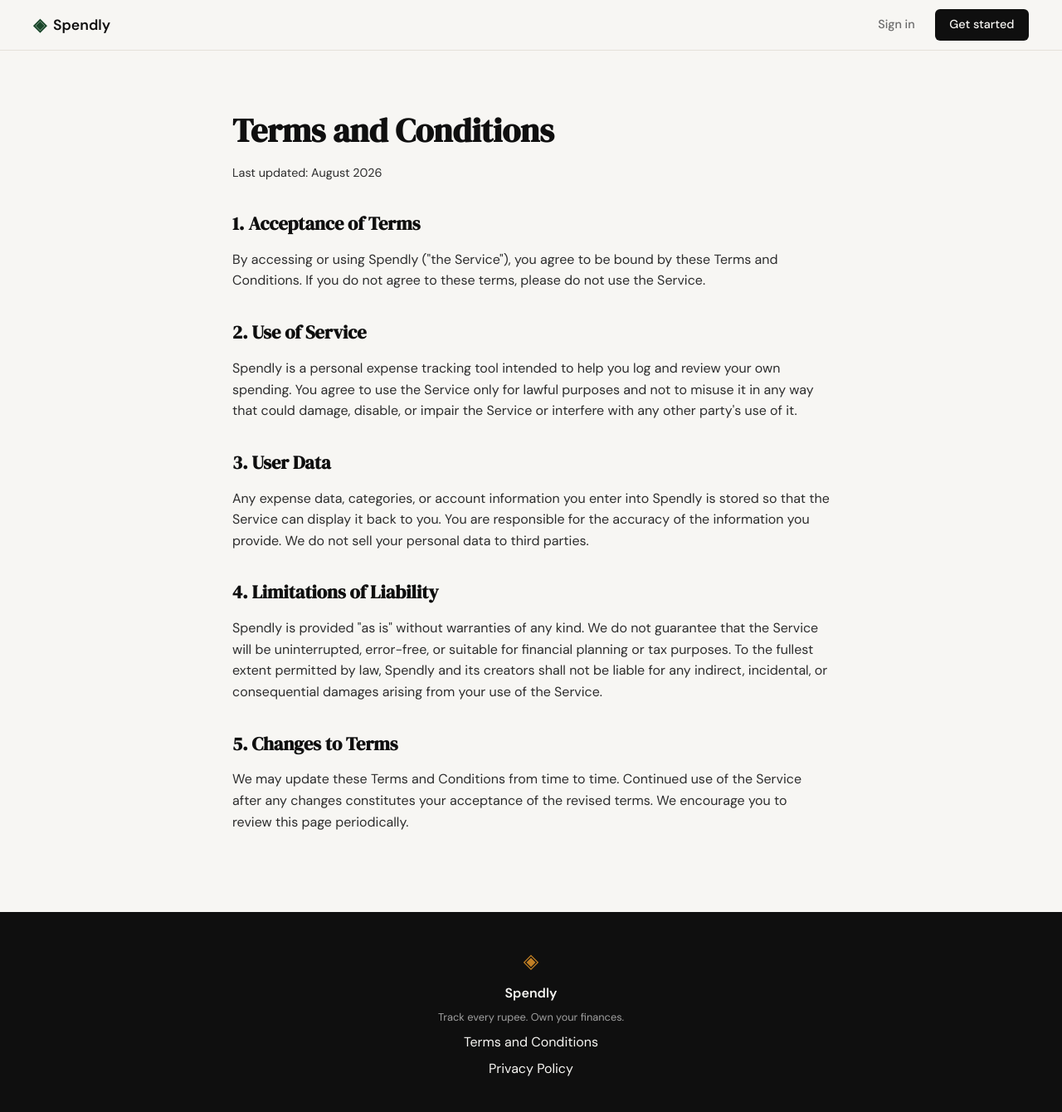
After one commit to rahulRhodes/spendily, a Flask app: page /terms in a window 1280 px wide. The commit adds this page. Shown: the whole page at 83% size. Run offline with Flask 3, Linux system fonts and the light colour scheme.

Commit message:
landing: add terms and conditions page and route

```diff
--- a/app.py
+++ b/app.py
@@ -20,6 +20,11 @@ def register():
 @app.route("/login")
 def login():
     return render_template("login.html")
+
+
+@app.route("/terms")
+def terms():
+    return render_template("terms.html")
 
 
 # ------------------------------------------------------------------ #
--- a/static/css/style.css
+++ b/static/css/style.css
@@ -508,6 +508,43 @@ a { color: inherit; text-decoration: none; }
 }
 
 /* ------------------------------------------------------------------ */
+/* Legal pages                                                        */
+/* ------------------------------------------------------------------ */
+
+.legal {
+    padding: 4rem 2rem 5rem;
+}
+
+.legal-inner {
+    max-width: 720px;
+    margin: 0 auto;
+}
+
+.legal-title {
+    font-family: var(--font-display);
+    font-size: 2.5rem;
+    margin-bottom: 0.5rem;
+}
+
+.legal-updated {
+    color: var(--ink-muted);
+    font-size: 0.9rem;
+    margin-bottom: 2rem;
+}
+
+.legal h2 {
+    font-family: var(--font-display);
+    font-size: 1.4rem;
+    margin-top: 2rem;
+    margin-bottom: 0.75rem;
+}
+
+.legal p {
+    color: var(--ink-soft);
+    margin-bottom: 1rem;
+}
+
+/* ------------------------------------------------------------------ */
 /* Responsive                                                          */
 /* ------------------------------------------------------------------ */
 
--- a/templates/base.html
+++ b/templates/base.html
@@ -34,7 +34,7 @@
             <span class="brand-icon">◈</span>
             <span class="footer-name">Spendly</span>
             <p class="footer-copy">Track every rupee. Own your finances.</p>
-            <a href="#">Terms and Conditions</a>
+            <a href="{{ url_for('terms') }}">Terms and Conditions</a>
             <a href="#">Privacy Policy</a>
         </div>
     </footer>
--- /dev/null
+++ b/templates/terms.html
@@ -0,0 +1,53 @@
+{% extends "base.html" %}
+
+{% block title %}Terms and Conditions — Spendly{% endblock %}
+
+{% block content %}
+
+<section class="legal">
+    <div class="legal-inner">
+        <h1 class="legal-title">Terms and Conditions</h1>
+        <p class="legal-updated">Last updated: August 2026</p>
+
+        <h2>1. Acceptance of Terms</h2>
+        <p>
+            By accessing or using Spendly ("the Service"), you agree to be bound by these
+            Terms and Conditions. If you do not agree to these terms, please do not use
+            the Service.
+        </p>
+
+        <h2>2. Use of Service</h2>
+        <p>
+            Spendly is a personal expense tracking tool intended to help you log and
+            review your own spending. You agree to use the Service only for lawful
+            purposes and not to misuse it in any way that could damage, disable, or
+            impair the Service or interfere with any other party's use of it.
+        </p>
+
+        <h2>3. User Data</h2>
+        <p>
+            Any expense data, categories, or account information you enter into Spendly
+            is stored so that the Service can display it back to you. You are responsible
+            for the accuracy of the information you provide. We do not sell your personal
+            data to third parties.
+        </p>
+
+        <h2>4. Limitations of Liability</h2>
+        <p>
+            Spendly is provided "as is" without warranties of any kind. We do not
+            guarantee that the Service will be uninterrupted, error-free, or suitable for
+            financial planning or tax purposes. To the fullest extent permitted by law,
+            Spendly and its creators shall not be liable for any indirect, incidental, or
+            consequential damages arising from your use of the Service.
+        </p>
+
+        <h2>5. Changes to Terms</h2>
+        <p>
+            We may update these Terms and Conditions from time to time. Continued use of
+            the Service after any changes constitutes your acceptance of the revised
+            terms. We encourage you to review this page periodically.
+        </p>
+    </div>
+</section>
+
+{% endblock %}
```
